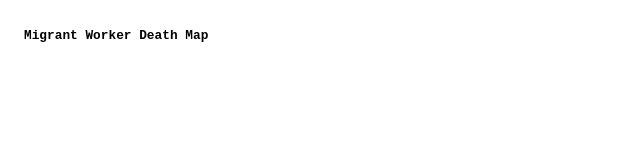
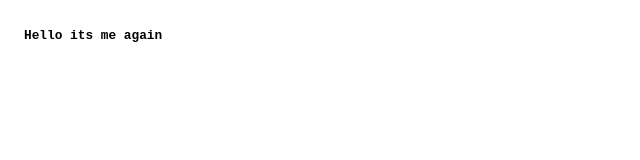
Before and after one commit to munirahmansoor/Exercises, a plain HTML site: page index.html in a window 1280 px wide. Shown: the full height of the page, 0-640 px from the left. Drawn offline with Linux system fonts and the light colour scheme.

Commit message:
second commit

```diff
--- a/index.html
+++ b/index.html
@@ -129,7 +129,7 @@
 
 <ul class="flex-container stretch">
     <li class="flex-item"><code3>
-        <span style="font-weight: 700">Migrant Worker Death Map</style>
+        <span style="font-weight: 700">Hello its me again</style>
         </code3></li>
 
     <li class="flex-item">
```
